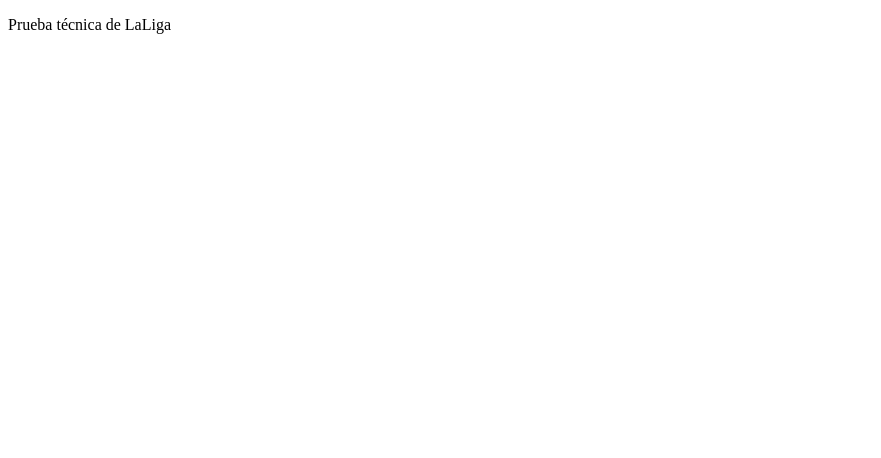
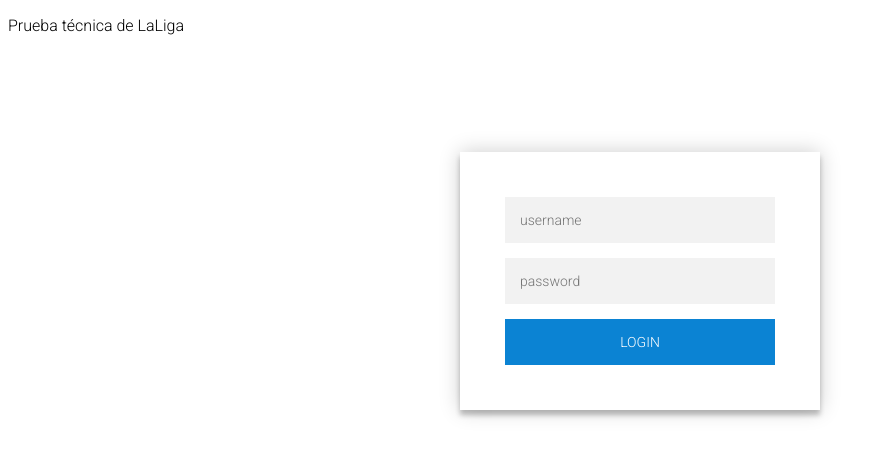
Before and after one commit to Albertosnp/Login-regresIn-React-Redux, a React (Create React App) app: page / in a window 1280 px wide. Shown: the top 458 px of the page, without its empty margins (0-881 px from the left). Built offline with nearby package versions, Linux system fonts and the light colour scheme.

Commit message:
Added login form with initial styles

```diff
--- a/src/App.tsx
+++ b/src/App.tsx
@@ -1,9 +1,11 @@
-import React from "react";
+import React, { useEffect } from "react";
+import { LoginForm } from "components/LoginForm/LoginForm";
 
 const App = () => {
   return (
     <div>
       <p>Prueba técnica de LaLiga</p>
+      <LoginForm />
     </div>
   );
 };
--- /dev/null
+++ b/src/components/LoginForm/LoginForm.css
@@ -0,0 +1,93 @@
+@import url(https://fonts.googleapis.com/css?family=Roboto:300);
+
+.login-page {
+  width: 360px;
+  padding: 8% 0 0;
+  margin: auto;
+}
+.form {
+  position: relative;
+  z-index: 1;
+  background: #FFFFFF;
+  max-width: 360px;
+  margin: 0 auto 100px;
+  padding: 45px;
+  text-align: center;
+  box-shadow: 0 0 20px 0 rgba(0, 0, 0, 0.2), 0 5px 5px 0 rgba(0, 0, 0, 0.24);
+}
+.form input {
+  font-family: "Roboto", sans-serif;
+  outline: 0;
+  background: #f2f2f2;
+  width: 100%;
+  border: 0;
+  margin: 0 0 15px;
+  padding: 15px;
+  box-sizing: border-box;
+  font-size: 14px;
+}
+.form button {
+  font-family: "Roboto", sans-serif;
+  text-transform: uppercase;
+  outline: 0;
+  background: #0b83d3;
+  width: 100%;
+  border: 0;
+  padding: 15px;
+  color: #FFFFFF;
+  font-size: 14px;
+  -webkit-transition: all 0.3 ease;
+  transition: all 0.3 ease;
+  cursor: pointer;
+}
+.form button:hover,.form button:active,.form button:focus {
+  background: #2e5f9e;
+}
+.form .message {
+  margin: 15px 0 0;
+  color: #b3b3b3;
+  font-size: 12px;
+}
+.form .message a {
+  color: #4CAF50;
+  text-decoration: none;
+}
+
+.container {
+  position: relative;
+  z-index: 1;
+  max-width: 300px;
+  margin: 0 auto;
+}
+.container:before, .container:after {
+  content: "";
+  display: block;
+  clear: both;
+}
+.container .info {
+  margin: 50px auto;
+  text-align: center;
+}
+.container .info h1 {
+  margin: 0 0 15px;
+  padding: 0;
+  font-size: 36px;
+  font-weight: 300;
+  color: #1a1a1a;
+}
+.container .info span {
+  color: #4d4d4d;
+  font-size: 12px;
+}
+.container .info span a {
+  color: #000000;
+  text-decoration: none;
+}
+.container .info span .fa {
+  color: #EF3B3A;
+}
+body {
+  font-family: "Roboto", sans-serif;
+  -webkit-font-smoothing: antialiased;
+  -moz-osx-font-smoothing: grayscale;
+}
--- /dev/null
+++ b/src/components/LoginForm/LoginForm.jsx
@@ -0,0 +1,44 @@
+import React, { useState } from "react";
+import "./LoginForm.css";
+
+/* Componente de Login */
+export const LoginForm = () => {
+  const [userName, setUserName] = useState("");
+  const [password, setPassword] = useState("");
+  const handlerChange = (e) => {
+    const { target } = e;
+    if (target.name === "userName") {
+      setUserName(target.value);
+    }
+    if (target.name === "password") {
+      setPassword(target.value);
+    }
+  };
+  const handleSubmit = (e) => {
+    e.preventDefault();
+    e.target.value = "";
+    //TODO: Enviar datos a servidor
+  };
+
+  return (
+    <div className="login-page">
+      <div className="form">
+        <form className="login-form" onSubmit={handleSubmit}>
+          <input
+            type="text"
+            name="userName"
+            placeholder="username"
+            onChange={handlerChange}
+          />
+          <input
+            type="password"
+            name="password"
+            placeholder="password"
+            onChange={handlerChange}
+          />
+          <button>login</button>
+        </form>
+      </div>
+    </div>
+  );
+};
```
Also changed, not shown: 1 other file (tests, documents, lock files or other folders).
